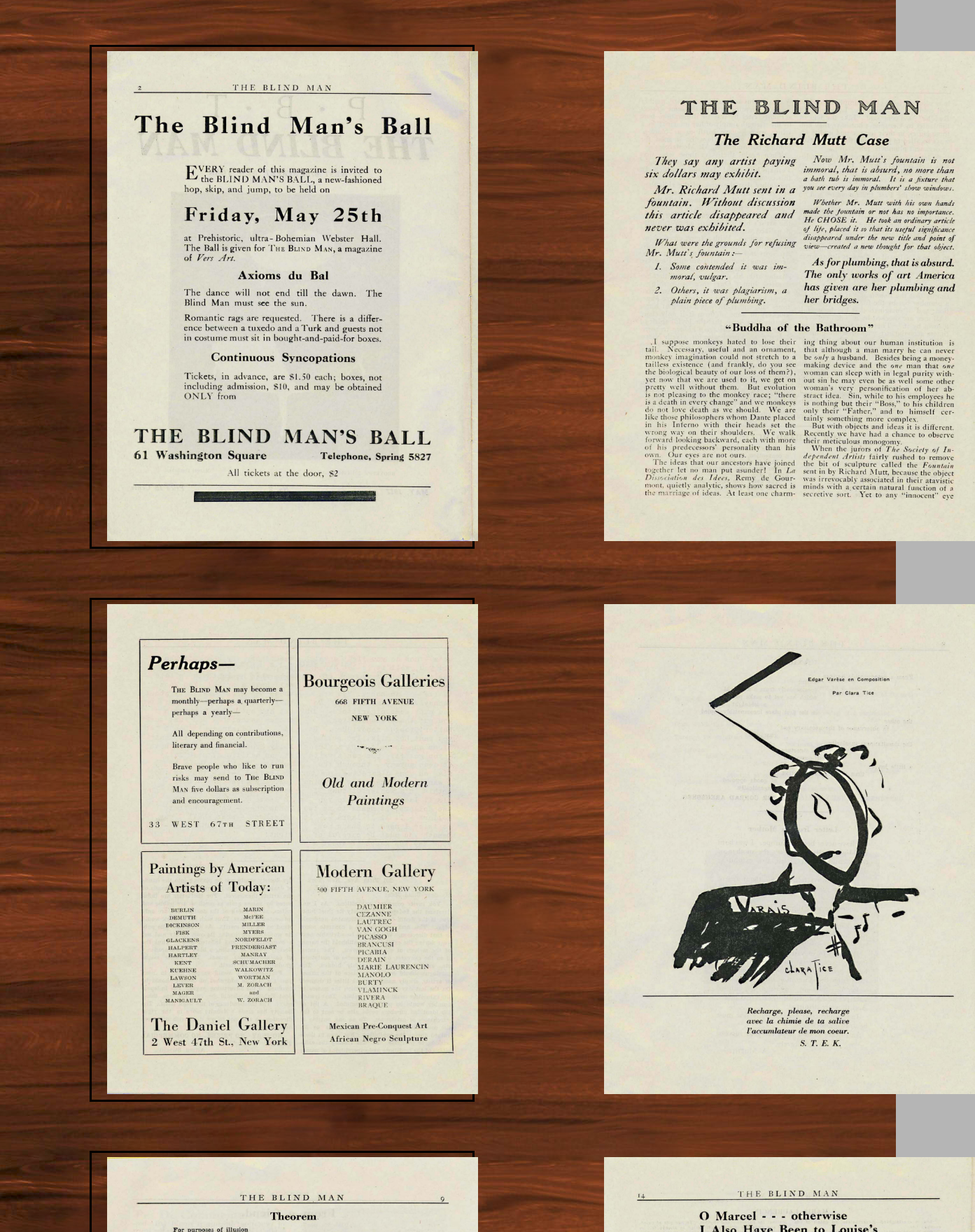
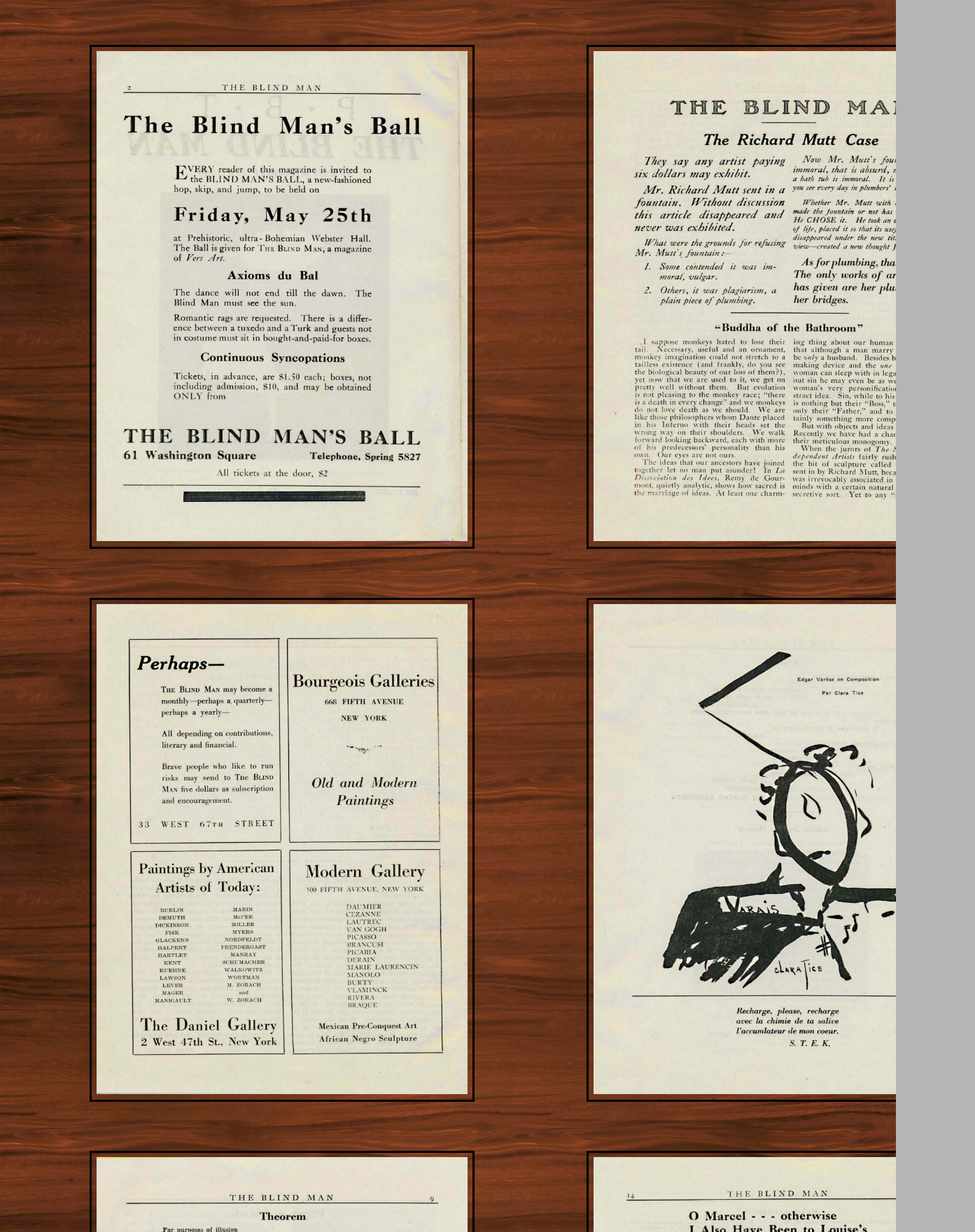
Before and after one commit to cmrnprry/RMutt-Web-Dev, a React (Create React App) app: page /blind-man in a window 1280 px wide. Shown: the top 1760 px of the page at 70% size, 1393 px wide, since content can reach past the window. Built offline with nearby package versions, Linux system fonts and the light colour scheme.

Commit message:
demuth and blind man updte

```diff
--- a/src/Home Page/Front/Home/clues.js
+++ b/src/Home Page/Front/Home/clues.js
@@ -5,14 +5,12 @@
 import { instanceOf } from 'prop-types';
 
 //Image Imports
-import Folder from '../../../folder_elements/folder_note.png'
 import Pen from '../../../folder_elements/pen/pen_bak.png'
 import RrosePhoto from '../../../Puzzles/cacodylic_eye/rrose_images/r_rose_thumbnail.png'
 
 //Web Imports
 import Image from 'react-bootstrap/Image'
 import Container from 'react-bootstrap/Container';
-import Popup from "reactjs-popup";
 import { Helmet } from "react-helmet";
 
 
--- a/src/Puzzles/blind_man/blind_man.js
+++ b/src/Puzzles/blind_man/blind_man.js
@@ -4,7 +4,6 @@
 import { instanceOf } from 'prop-types';
 
 //Image Imports
-import Background from '../../folder_elements/wooden.png'
 import Cover from "./blind_man_images/cover.jpg"
 import Page2 from "./blind_man_images/2.jpg"
 import Page3 from "./blind_man_images/3.jpg"
@@ -38,7 +37,11 @@
 
 //The X and Y Postions of the images
 var topPositions = setIntialX();
-var leftPositions = ["153px", "863px"];
+var leftPositions = ["138px", "848px"];
+
+var topPositionsDrop = setIntialXDrop();
+var leftPositionsDrop = ["128px", "838px"];
+
 
 //Draggable function
 interact('.draggable').draggable({
@@ -114,6 +117,20 @@
     return array;
 }
 
+//Sets the intial x of the images
+function setIntialXDrop() {
+    var array = [];
+    var val = 64;
+    for (var i = 0; i < 16; i++) {
+        array[i] = val + "px";
+        array[i + 1] = val + "px";
+
+        val += 790;
+        i++;
+    }
+
+    return array;
+}
 
 //Function that swaps the position of two objects
 // eslint-disable-next-line
@@ -235,6 +252,24 @@
     // eslint-disable-next-line
     constructor(props) {
         super(props);
+        this.state = {
+            width: window.innerWidth,
+            height: window.innerHeight
+        };
+
+        this.resizeWindow = this.resizeWindow.bind(this);
+
+    }
+
+    //Sets the listener
+    componentDidMount() {
+        window.addEventListener("resize", this.resizeWindow);
+    }
+
+    //So the program always has the correct width and height of window
+    resizeWindow() {
+        console.log("here")
+        this.setState({ width: window.innerWidth, height: window.innerHeight });
     }
 
     //Tells the cookies to be set
@@ -244,16 +279,18 @@
         console.log("puzzleSolved: " + puzzleSolved);
         if (puzzleSolved) {
             cookies.set('BlindManChildren');
+            this.props.history.push('/clues');
         }
     }
     render() {
         return (
-            <Container fluid='true' style={{ backgroundImage: `url(${Background}`, height: 'auto' }}>
+            <Container fluid='true' className="wooden-background" style={{ overflowX: 'hidden', minHeight: this.state.height, minWidth: this.state.width }}>
                 <Helmet>
                     <meta charSet="utf-8" />
                     <title>Such vision!</title>
                 </Helmet>
 
+                <div className="blind-man" >
                     {/* Draggables */}
                     <Image onMouseUp={() => this.setChildren()} src={Page2} name="0" className="1 resize draggable"
                         style={{
@@ -354,24 +391,72 @@
 
                     {/* Drop Zones */}
                     <div>
-                    <div className="0 drop-notactive-blind dropzone-blind" />
-                    <div className="1 drop-notactive-blind dropzone-blind" />
-                    <div className="2 drop-notactive-blind dropzone-blind" />
-                    <div className="3 drop-notactive-blind dropzone-blind" />
-                    <div className="4 drop-notactive-blind dropzone-blind" />
-                    <div className="5 drop-notactive-blind dropzone-blind" />
-                    <div className="6 drop-notactive-blind dropzone-blind" />
-                    <div className="7 drop-notactive-blind dropzone-blind" />
-                    <div className="8 drop-notactive-blind dropzone-blind" />
-                    <div className="9 drop-notactive-blind dropzone-blind" />
-                    <div className="10 drop-notactive-blind dropzone-blind" />
-                    <div className="11 drop-notactive-blind dropzone-blind" />
-                    <div className="12 drop-notactive-blind dropzone-blind" />
-                    <div className="13 drop-notactive-blind dropzone-blind" />
-                    <div className="14 drop-notactive-blind dropzone-blind" />
-                    <div className="15 drop-notactive-blind dropzone-blind" />
+                        <div className="0 drop-notactive-blind dropzone-blind" style={{
+                            top: topPositionsDrop[0],
+                            left: leftPositionsDrop[0]
+                        }} />
+                        <div className="1 drop-notactive-blind dropzone-blind" style={{
+                            top: topPositionsDrop[1],
+                            left: leftPositionsDrop[1]
+                        }} />
+                        <div className="2 drop-notactive-blind dropzone-blind" style={{
+                            top: topPositionsDrop[2],
+                            left: leftPositionsDrop[0]
+                        }} />
+                        <div className="3 drop-notactive-blind dropzone-blind" style={{
+                            top: topPositionsDrop[3],
+                            left: leftPositionsDrop[1]
+                        }} />
+                        <div className="4 drop-notactive-blind dropzone-blind" style={{
+                            top: topPositionsDrop[4],
+                            left: leftPositionsDrop[0]
+                        }} />
+                        <div className="5 drop-notactive-blind dropzone-blind" style={{
+                            top: topPositionsDrop[5],
+                            left: leftPositionsDrop[1]
+                        }} />
+                        <div className="6 drop-notactive-blind dropzone-blind" style={{
+                            top: topPositionsDrop[6],
+                            left: leftPositionsDrop[0]
+                        }} />
+                        <div className="7 drop-notactive-blind dropzone-blind" style={{
+                            top: topPositionsDrop[7],
+                            left: leftPositionsDrop[1]
+                        }} />
+                        <div className="8 drop-notactive-blind dropzone-blind" style={{
+                            top: topPositionsDrop[8],
+                            left: leftPositionsDrop[0]
+                        }} />
+                        <div className="9 drop-notactive-blind dropzone-blind" style={{
+                            top: topPositionsDrop[9],
+                            left: leftPositionsDrop[1]
+                        }} />
+                        <div className="10 drop-notactive-blind dropzone-blind" style={{
+                            top: topPositionsDrop[10],
+                            left: leftPositionsDrop[0]
+                        }} />
+                        <div className="11 drop-notactive-blind dropzone-blind" style={{
+                            top: topPositionsDrop[11],
+                            left: leftPositionsDrop[1]
+                        }} />
+                        <div className="12 drop-notactive-blind dropzone-blind" style={{
+                            top: topPositionsDrop[12],
+                            left: leftPositionsDrop[0]
+                        }} />
+                        <div className="13 drop-notactive-blind dropzone-blind" style={{
+                            top: topPositionsDrop[13],
+                            left: leftPositionsDrop[1]
+                        }} />
+                        <div className="14 drop-notactive-blind dropzone-blind" style={{
+                            top: topPositionsDrop[14],
+                            left: leftPositionsDrop[0]
+                        }} />
+                        <div className="15 drop-notactive-blind dropzone-blind" style={{
+                            top: topPositionsDrop[15],
+                            left: leftPositionsDrop[1]
+                        }} />
                     </div>
-
+                </div>
             </Container>
 
         );
--- a/src/Puzzles/demuth_letter/demuth_letter.js
+++ b/src/Puzzles/demuth_letter/demuth_letter.js
@@ -3,15 +3,9 @@
 import { withCookies, Cookies } from 'react-cookie';
 import { instanceOf } from 'prop-types';
 
-
-//Image Imports
-import Background from '../../folder_elements/wooden.png'
-import DL_under from './demuth_letter_under.png'
-
 //Web Imports
 import interact from 'interactjs'
 import Container from 'react-bootstrap/Container'
-import Image from 'react-bootstrap/Image'
 import { Helmet } from "react-helmet";
 
 
@@ -1011,8 +1005,6 @@
                     </div>
                 </div>
 
-                <div className="addspace" />
-
             </Container>
 
         );
--- a/src/Stylesheets/blind_man.css
+++ b/src/Stylesheets/blind_man.css
@@ -25,8 +25,21 @@
   /* background-color: black; */
   width:550px;
   height: 720px;
-	margin-top: 4em;
-	margin-left: 8em;
-  margin-right: 2em;
-  display: inline-block;
+  /* display: inline-block; */
+	position: absolute;
+
 }
+
+.blind-man
+{
+	position: relative;
+  /* border: 5px solid rgb(0, 174, 255); */
+  width: auto;
+  height: 6410px;
+}
+
+.space-demuth
+{
+  height: 50px;
+  width: 50px;
+}
```
Lines whose indentation alone changed are shown as unchanged.
